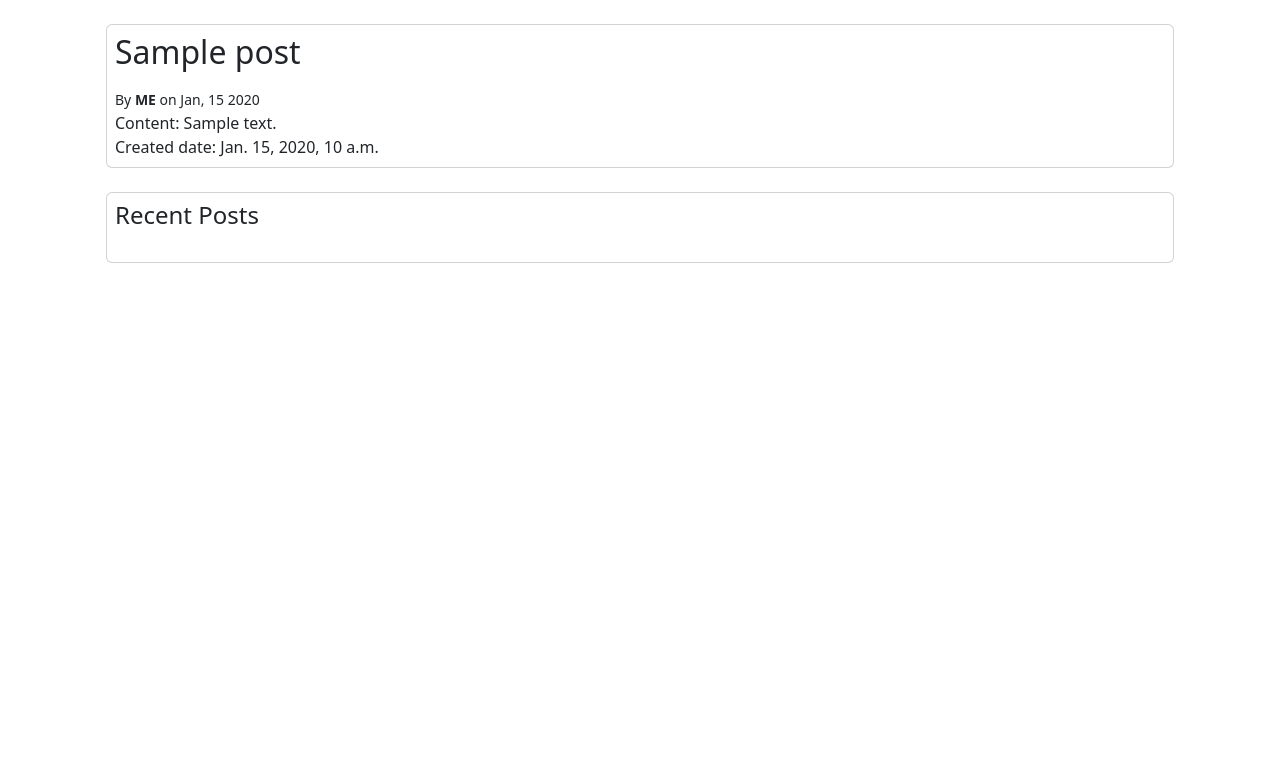
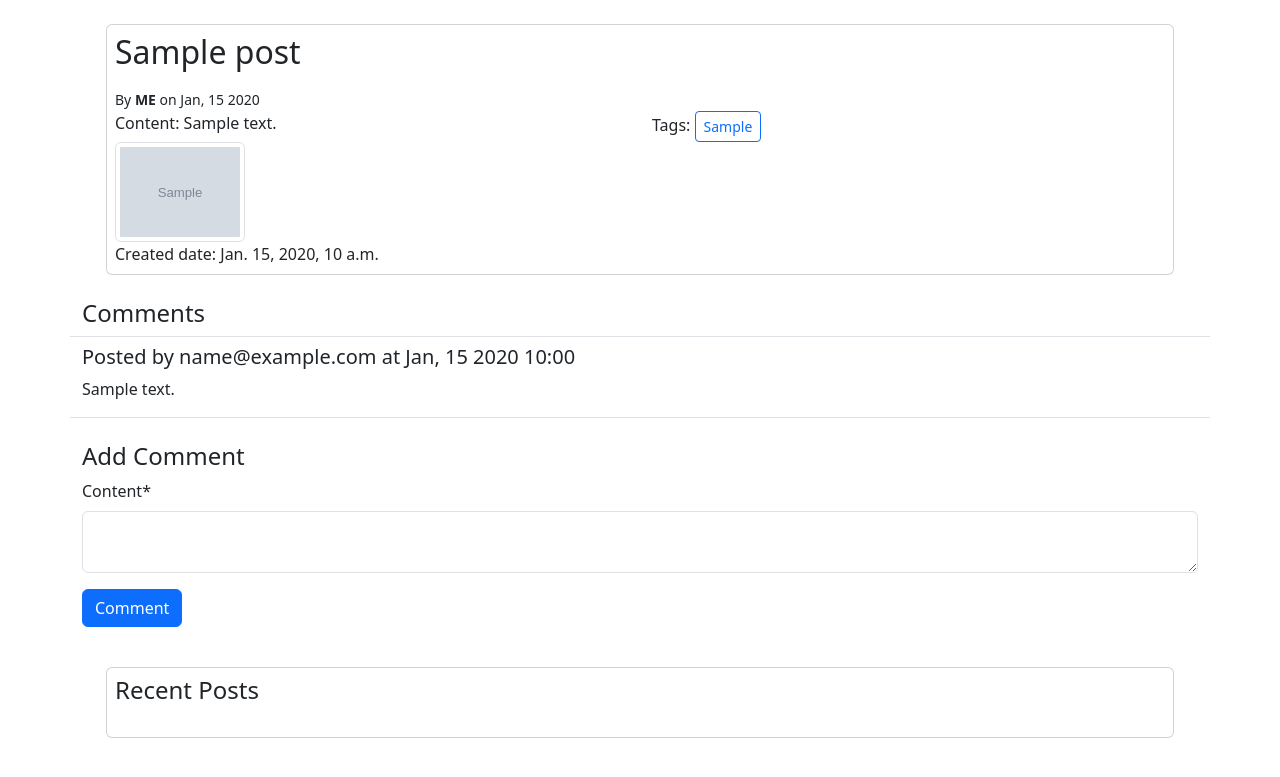
Before and after one commit to uralbi/iforum, a Django app: page /posts/post/1/ in a window 1280 px wide. Shown: the top 777 px of the page. Run offline with Django 3.2, Linux system fonts and the light colour scheme; a user stored in the database is signed in; tables that the repository leaves empty hold one stand-in row (values such as "Sample post"); grey boxes marked "Sample" are stand-in pictures; parts of the project's set-up code (start-up, migrations or seed data) failed here and were passed over; some libraries are stand-ins or nearby versions.

Commit message:
added crispy form

```diff
--- a/app/app/settings.py
+++ b/app/app/settings.py
@@ -30,6 +30,8 @@ INSTALLED_APPS = [
     'rest_framework',
     'rest_framework.authtoken',
     'drf_spectacular',
+    'crispy_forms',
+    'crispy_bootstrap5',
     'user',
     'post',
     'comment',
@@ -137,3 +139,6 @@ REST_FRAMEWORK = {
 SPECTACULAR_SETTINGS = {
     'COMPONENT_SPLIT_REQUEST': True,
 }
+
+CRISPY_ALLOWED_TEMPLATE_PACKS = "bootstrap5"
+CRISPY_TEMPLATE_PACK = "bootstrap5"
--- /dev/null
+++ b/app/post/forms.py
@@ -0,0 +1,18 @@
+from django import forms
+from django.contrib.contenttypes.models import ContentType
+from core.models import Comment
+from crispy_forms.layout import Submit
+from crispy_forms.helper import FormHelper
+
+
+class CommentForm(forms.ModelForm):
+     content = forms.CharField(widget=forms.Textarea(attrs={'rows': 2}))
+
+     class Meta:
+        model = Comment
+        fields = ['content']
+
+     def __init__(self, *args, **kwargs):
+          super(CommentForm, self).__init__(*args, **kwargs)
+          self.helper = FormHelper()
+          self.helper.add_input(Submit('submit', 'Comment'))
--- /dev/null
+++ b/app/post/temp_views.py
@@ -0,0 +1,34 @@
+from django.shortcuts import render, get_object_or_404
+from django.shortcuts import redirect
+from django.contrib.contenttypes.models import ContentType
+from post.forms import CommentForm
+from core.models import Post, Tag, Gallery
+
+
+def post_detail(request, pk):
+    post = Post.objects.prefetch_related('images', 'tags').get(pk=pk)
+    if request.user.is_active:
+        if request.method == "POST":
+            comment_form = CommentForm(request.POST)
+            if comment_form.is_valid():
+                comment = comment_form.save(commit=False)
+                comment.content_object = post
+                comment.creator = request.user
+                comment.save()
+                return redirect(request.path_info)
+        else:
+            comment_form = CommentForm()
+    else:
+        comment_form = None
+
+    return render(request, "post/post-detail.html",
+                  {"post": post, "comment_form": comment_form})
+
+
+def index(request):
+    posts = Post.objects.filter(published_at__isnull = False).order_by(
+        '-published_at').prefetch_related(
+        'images').prefetch_related('tags').all()
+
+    content_type_id = ContentType.objects.get_for_model(posts.first()).id
+    return render(request, "post/index.html", {'posts': posts, 'content_type_id': content_type_id})
--- a/app/post/templatetags/post_extras.py
+++ b/app/post/templatetags/post_extras.py
@@ -2,6 +2,7 @@ from django import template
 from django.contrib.auth import get_user_model
 from django.utils.html import format_html as fhtml
 from core.models import Post
+from django.contrib.contenttypes.models import ContentType
 
 register = template.Library()
 user_model = get_user_model()
@@ -10,6 +11,7 @@ user_model = get_user_model()
 @register.inclusion_tag("post/post-list.html")
 def recent_posts(post):
     posts = Post.objects.exclude(pk=post.pk)[:5]
+    # content_id = ContentType.objects.get_for_model(posts.first()).id
     return {"title": "Recent Posts", "posts": posts}
 
 
@@ -24,8 +26,8 @@ def author_details(author, current_user):
     else:
         name = f"{author.username}"
     if author.email:
-        email = author.email
-        prefix = fhtml('<a href="mailto:{}">', author.email)
+        # prefix = fhtml('<a href="mailto:{}">', author.email)
+        prefix = fhtml('<a href="#">', author.email)
         suffix = fhtml("</a>")
     else:
         prefix = ""
@@ -65,7 +67,8 @@ def author_details_tag(context):
     else:
         name = f"{author.username}"
     if author.email:
-        prefix = fhtml('<a href="mailto:{}">', author.email)
+        # prefix = fhtml('<a href="mailto:{}">', author.email)
+        prefix = fhtml('<a href="#">', author.email)
         suffix = fhtml("</a>")
     else:
         prefix = ""
--- a/app/post/urls.py
+++ b/app/post/urls.py
@@ -1,5 +1,5 @@
 from django.urls import path, include
-from post import views
+from post import temp_views as views
 
 
 app_name = 'post'
--- a/app/post/views.py
+++ b/app/post/views.py
@@ -1,5 +1,3 @@
-from django.shortcuts import render, get_object_or_404
-
 from django.db.models import Q
 from rest_framework import viewsets, generics
 from rest_framework.authentication import TokenAuthentication
@@ -19,16 +17,6 @@ from drf_spectacular.utils import (
     OpenApiParameter,
     OpenApiTypes,
 )
-
-
-def post_detail(request, pk):
-    post = get_object_or_404(Post, id=pk)
-    return render(request, "post/post-detail.html", {"post": post})
-
-
-def index(request):
-    posts = Post.objects.filter(published_at__isnull = False).order_by('-published_at').prefetch_related('images').prefetch_related('tags').all()
-    return render(request, "post/index.html", {'posts': posts})
 
 
 @extend_schema_view(
--- a/app/templates/post/index.html
+++ b/app/templates/post/index.html
@@ -14,7 +14,7 @@
             </div>
             <div class="card-body">
                 {% for gallery in post.images.all %}
-                <img class='img-thumbnail width-10 float' src="{{ gallery.image.url }}"
+                <img class='img-thumbnail' src="{{ gallery.image.url }}"
                 alt="Gallery image"
                 style="height:50px; width:auto;">
             {% endfor %}
@@ -30,9 +30,7 @@
 
             {% include "post/post-byline.html" %}
             <a href="{% url "post:post-detail" post.id %}">Read More</a>
-
         </div>
-
 
     {% endrow %}
     {% endfor %}
--- /dev/null
+++ b/app/templates/post/post-comments.html
@@ -0,0 +1,34 @@
+{% load post_extras crispy_forms_tags%}
+
+<h4>Comments</h4>
+
+{% for comment in post.comments.all %}
+    {% row "border-top pt-2" %}
+        {% col %}
+            <h5>Posted by {{ comment.creator }} at {{ comment.created_at|date:"M, d Y h:i" }}</h5>
+        {% endcol %}
+    {% endrow %}
+    {% row "border-bottom" %}
+        {% col %}
+            <p>{{ comment.content }}</p>
+        {% endcol %}
+    {% endrow %}
+
+    {% empty %}
+
+    {% row "border-top border-bottom" %}
+        {% col %}
+    <p>No comments.</p> {% endcol %}
+    {% endrow %}
+  {% endfor %}
+
+  {% if request.user.is_active %}
+  {% row "mt-4" %}
+    {% col %}
+        <h4>Add Comment</h4>
+
+        {% crispy comment_form %}
+
+    {% endcol %}
+  {% endrow %}
+{% endif %}
--- a/app/templates/post/post-detail.html
+++ b/app/templates/post/post-detail.html
@@ -20,8 +20,25 @@
     <div class="col">
         Content:   {{ post.content }}
     </div>
+    <div class="col">
+        Tags:
+       {% for tag in post.tags.all %}
+           <button type="button" class="btn btn-sm btn-outline-primary">{{tag}}</button>
+       {% endfor %}
+    </div>
 
 </div>
+
+<div class="row">
+    <div class="col">
+        {% for gallery in post.images.all %}
+        <img class='img-thumbnail' src="{{ gallery.image.url }}"
+        alt="Gallery image"
+        style="height:100px; width:auto;">
+       {% endfor %}
+    </div>
+</div>
+
 <div class="row">
     <div class="col">
         Created date: {{ post.created_at }}
@@ -29,6 +46,9 @@
 </div>
 
 </div>
+
+{% include "post/post-comments.html" %}
+
 <div class="card m-4 p-2">
 {% recent_posts post %}
 </div>
--- a/requirements.txt
+++ b/requirements.txt
@@ -4,3 +4,4 @@ djangorestframework>=3.12.4,<3.13
 psycopg2>=2.8.6,<2.9
 drf-spectacular>=0.15.1,<0.16
 Pillow>=8.2.0,<8.3.0
+crispy-bootstrap5
```
